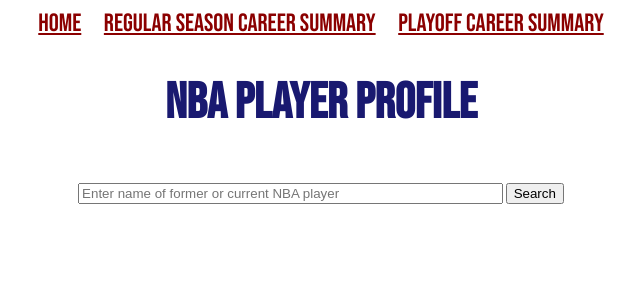
After one commit to minhgou/NBA-Companion, a Django app: page /player_profile_search/ in a window 1280 px wide. The commit adds this page. Shown: the top 300 px of the page, without its empty margins (319-959 px from the left). Run offline with Django 5.2, Linux system fonts and the light colour scheme.

Commit message:
add player profile + rename previous html files

```diff
--- /dev/null
+++ b/nba_companion/nba_app/templates/player_profile_search.html
@@ -0,0 +1,52 @@
+<!DOCTYPE html>
+<html lang="en">
+<head>
+    <meta charset="UTF-8">
+    <meta name="viewport" content="width=device-width, initial-scale=1.0">
+    <title>NBA Player Profile</title>
+    <link rel="preconnect" href="https://fonts.googleapis.com">
+    <link rel="preconnect" href="https://fonts.gstatic.com" crossorigin>
+    <link href="https://fonts.googleapis.com/css2?family=Bebas+Neue&display=swap" rel="stylesheet">
+    <style>
+        body {
+            text-align: center; /* Center align all text */
+            color: midnightblue;
+            font-family: "Bebas Neue", sans-serif;
+        }
+        form {
+            display: inline-block; /* Display the form as an inline-block element */
+            text-align: left; /* Align form elements to the left */
+        }
+        p {
+            color: crimson;
+        }
+        a {
+            margin: 10px;
+            color: darkred;
+            font-size: 25px;
+        }
+        h1 {
+            margin-bottom: 50px; /* Add margin-bottom to create space */
+            color: midnightblue;
+            font-size: 50px;
+        }
+    </style>
+    <a href="/">Home</a>
+
+    <!-- Link to Regular Season Career Summary -->
+    <a href="/regular_season_career_search/">Regular Season Career Summary</a>
+
+    <!-- Link to Regular Season Career Summary -->
+    <a href="/regular_season_career_search/">Playoff Career Summary</a>
+</head>
+<body>
+    <h1>NBA Player Profile</h1>
+    {% if error_message %}
+        <p class="error-message">{{ error_message }}</p>
+    {% endif %}
+    <form action="{% url 'player_profile_search' %}" method="GET">
+        <input type="text" name="player_name" placeholder="Enter name of former or current NBA player" size="50">
+        <button type="submit">Search</button>
+    </form>
+</body>
+</html>
--- a/nba_companion/nba_app/templates/player_stats.html
+++ b/nba_companion/nba_app/templates/regular_season_career.html
@@ -58,10 +58,10 @@
     <a href="/">Home</a>
 
     <!-- Link to Regular Season Career Summary -->
-    <a href="/regular_season_career_summary/?player_name={{reg_season_avg.FULL_NAME}}">Regular Season Career Summary</a>
+    <a href="/player_profile_search/?player_name={{reg_season_avg.FULL_NAME}}">Player Profile</a>
 
     <!-- Link to Playoff Career Summary -->
-    <a href="/regular_season_career_summary/?player_name={{reg_season_avg.FULL_NAME}}">Playoff Career Summary</a>
+    <a href="/regular_season_career_search/?player_name={{reg_season_avg.FULL_NAME}}">Playoff Career Summary</a>
 </head>
 <body>
     <h1>{{ reg_season_avg.FULL_NAME|title }} Career Summary</h1>
--- a/nba_companion/nba_app/views.py
+++ b/nba_companion/nba_app/views.py
@@ -12,7 +12,7 @@
 import json
 import logging
 from django.shortcuts import render
-from nba_app.utils import get_regular_season_stats, get_player_image
+from nba_app.utils import *
 
 
 # Configure logging
@@ -29,6 +29,40 @@
     """
 
     return render(request, 'home.html')
+
+
+def player_profile(request):
+    """
+    View that gets a specfied NBA player's NBA general profile.
+    """
+
+    try:
+        player_name = request.GET.get('player_name')
+
+        if player_name:
+            player_info, avg_per_game = get_player_profile(player_name)
+            player_image_url = get_player_image(player_name)
+
+            logging.info("Successfully loaded player profile.")
+
+            return render(request, 'player_profile.html',
+                            {
+                                "player_info": player_info,
+                                "reg_season_avg": json.loads(avg_per_game),
+                                "player_image_url": player_image_url
+                            }
+                            )
+        return render(request, 'player_profile_search.html')
+
+    except json.JSONDecodeError as error:
+        logging.error("Unable to find player: %s", error)
+        error_message = "Unable to find player. Please try again."
+
+        return render(
+            request,
+            'player_profile_search.html',
+            {'error_message': error_message}
+        )
 
 
 def regular_season(request):
@@ -49,17 +83,17 @@
 
             logging.info("Successfully loaded regular season career.")
 
-            return render(request, 'player_stats.html',
+            return render(request, 'regular_season_career.html',
                           {
-                              'type' : stats_type,
-                              'reg_season_totals': json.loads(totals),
-                              'reg_season_totals_per_season': json.loads(totals_per_season),
-                              'reg_season_avg': json.loads(avg_per_game),
-                              'reg_season_avg_per_season': json.loads(avg_per_season),
-                              'player_image_url': player_image_url
+                              "type" : stats_type,
+                              "reg_season_totals": json.loads(totals),
+                              "reg_season_totals_per_season": json.loads(totals_per_season),
+                              "reg_season_avg": json.loads(avg_per_game),
+                              "reg_season_avg_per_season": json.loads(avg_per_season),
+                              "player_image_url": player_image_url
                           }
                           )
-        return render(request, 'regular_season_career_summary.html')
+        return render(request, 'regular_season_career_search.html')
 
     except json.JSONDecodeError as error:
         logging.error("Unable to find player: %s", error)
@@ -67,6 +101,6 @@
 
         return render(
             request,
-            'regular_season_career_summary.html',
+            'regular_season_career_search.html',
             {'error_message': error_message}
         )
--- a/nba_companion/nba_companion/urls.py
+++ b/nba_companion/nba_companion/urls.py
@@ -21,8 +21,13 @@
 urlpatterns = [
     path('', views.home, name='home'),
     path(
-        'regular_season_career_summary/',
+        'regular_season_career_search/',
         views.regular_season,
-        name='regular_season_career_summary'
+        name='regular_season_career_search'
+        ),
+    path(
+        'player_profile_search/',
+        views.player_profile,
+        name='player_profile_search'
         )
 ]
```
Also changed, not shown: nba_companion/nba_app/templates/home.html (+4 -4 lines), nba_companion/nba_app/templates/player_profile.html (added, +76 -0 lines), nba_companion/nba_app/templates/regular_season_career_search.html (renamed from nba_companion/nba_app/templates/regular_season_career_summary.html, +4 -4 lines), nba_companion/nba_app/utils.py (+10 -2 lines), 1 other file.
